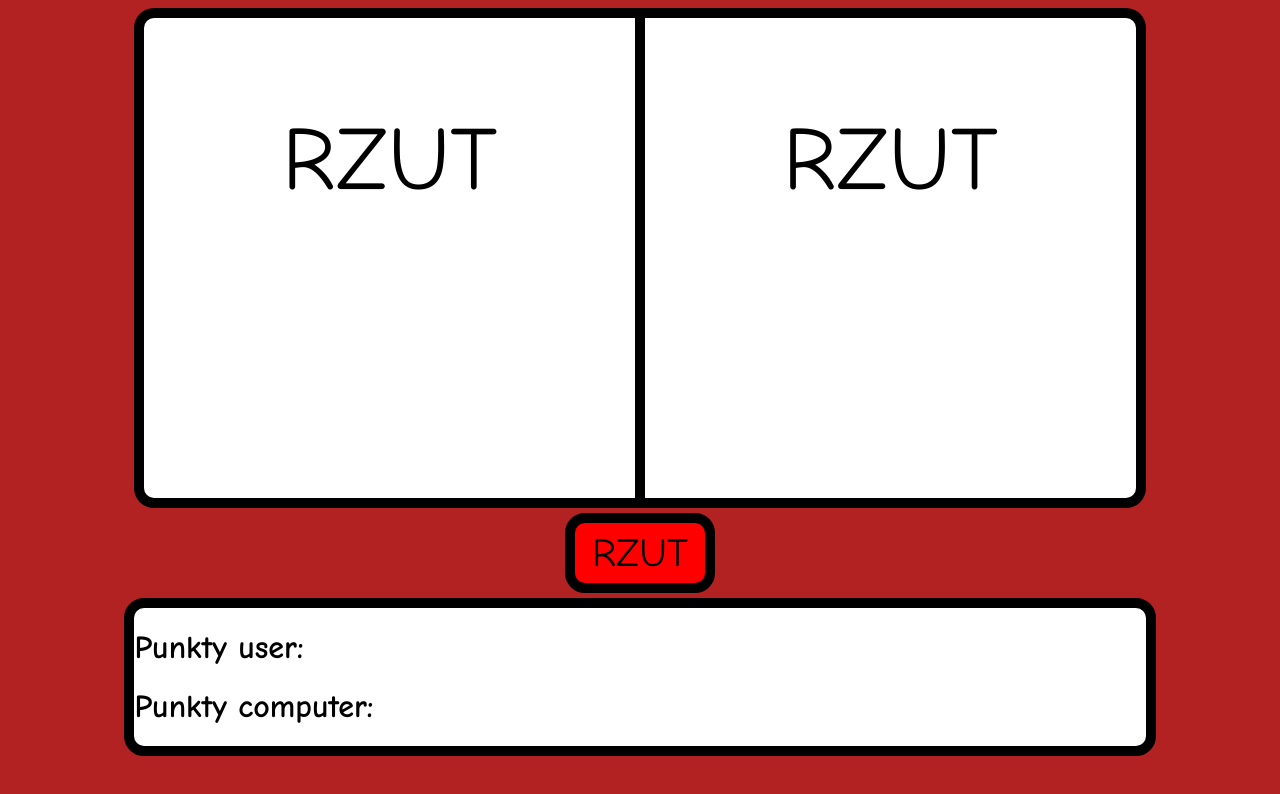
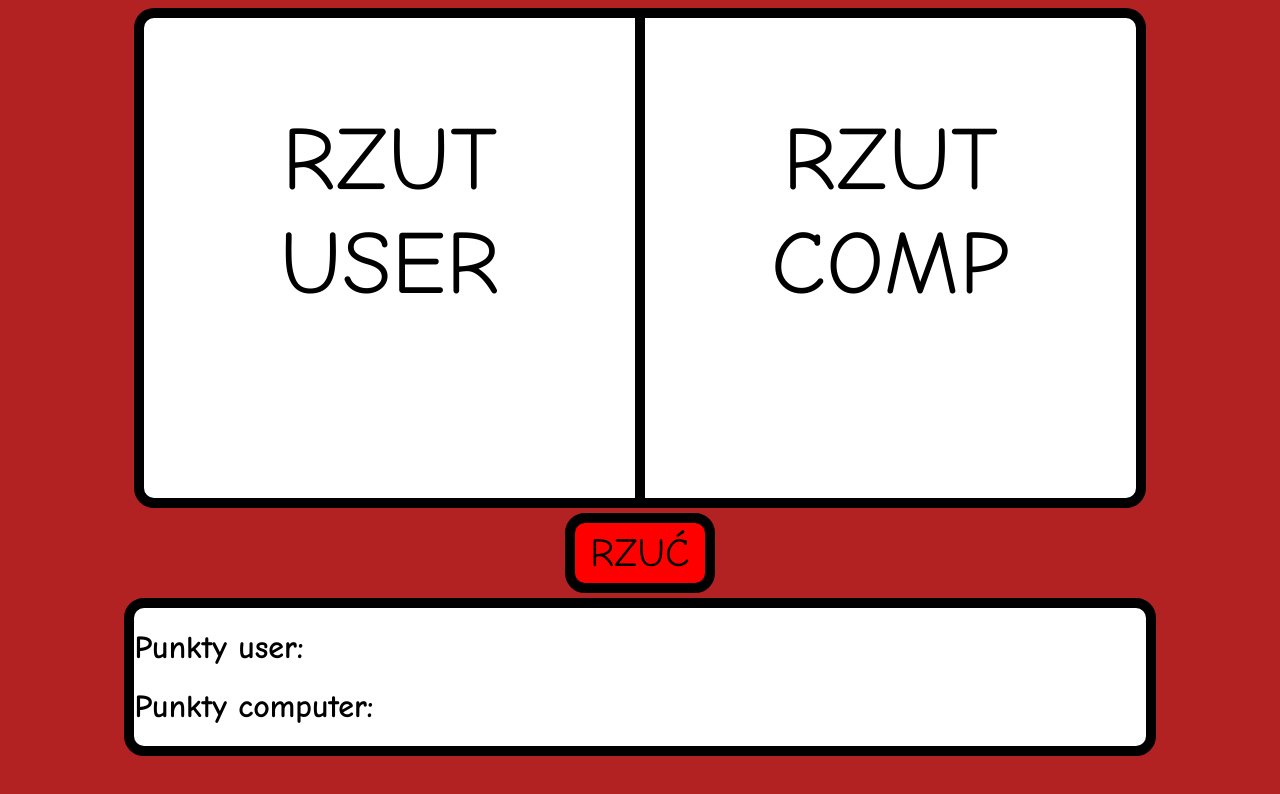
Before and after one commit to Mil-555/Rzut-Koscmi, a plain HTML site: page index.html in a window 1280 px wide. Drawn offline with Linux system fonts and the light colour scheme.

Commit message:
Update index.html

```diff
--- a/index.html
+++ b/index.html
@@ -4,19 +4,21 @@
     <meta charset="UTF-8">
     <meta http-equiv="X-UA-Compatible" content="IE=edge">
     <meta name="viewport" content="width=device-width, initial-scale=1.0">
-    <title>Rzut Kośćmi</title>
+    <title>Document</title>
     <link rel="stylesheet" href="style.css">
 </head>
 <body>
     <main>
         <div class="lewy">
-            <p>RZUT</p>
+            <p class="ln">RZUT<br>USER</p>
+            <div class="lk"></div>
         </div>
         <div class="prawy">
-            <p>RZUT</p>
+            <p class="rn">RZUT<br>COMP</p>
+            <div class="rk"></div>
         </div>
     </main>
-    <input type="button" value="RZUT" id="prz">
+    <input type="button" value="RZUĆ" id="prz">
     <footer>
         <h1 id="puser">Punkty user: </h1>
         <h1 id="pcomp">Punkty computer: </h1>
```
